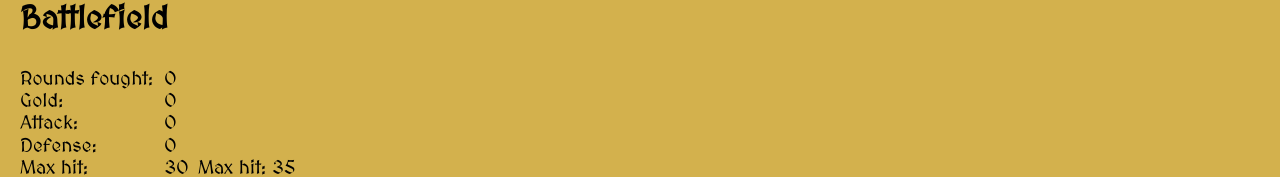
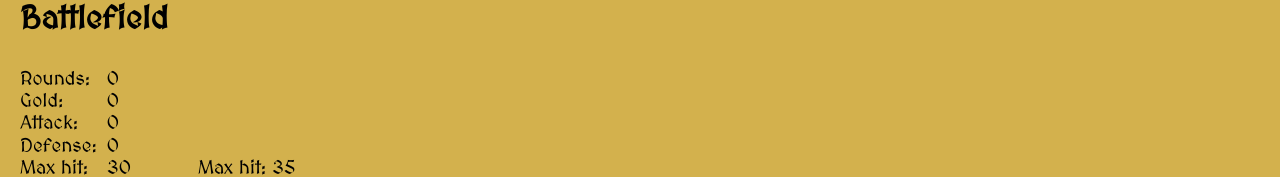
Before and after one commit to villeverkkonen/dragonland, a React (Create React App) app in the folder frontend/: page /battlefield in a window 1280 px wide. Shown: the part 122-299 px from the top of the page. Built offline with nearby package versions, Linux system fonts and the light colour scheme; no server answers.

Commit message:
Styling battlefield

```diff
--- a/frontend/src/components/HeroStats.tsx
+++ b/frontend/src/components/HeroStats.tsx
@@ -26,7 +26,7 @@ export class HeroStats extends React.Component<HeroStatsProps, HeroStatsState> {
     return (
       <div className="hero-stats">
         <p>
-          <span className="left-column">Rounds fought:</span>
+          <span className="left-column">Rounds:</span>
           <span className="right-column">{roundsFought}</span>
         </p>
         <p>
--- a/frontend/src/styles/index.scss
+++ b/frontend/src/styles/index.scss
@@ -93,7 +93,7 @@ a {
   line-height: 0.2em;
 
   .left-column {
-    width: 7.5em;
+    width: 4.5em;
     display: inline-block;
     text-align: left;
   }
```
Also changed, not shown: 12 other files (tests, documents, lock files or other folders).
